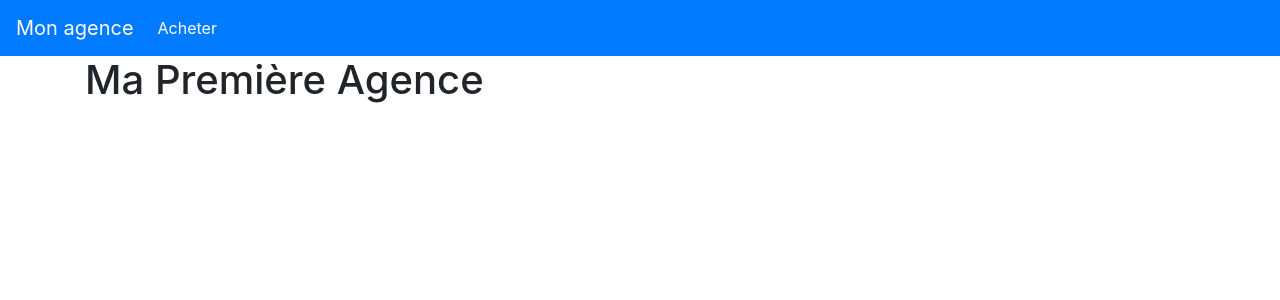
After one commit to riadus69/masuperagence, a Symfony app: template templates/pages/home.html.twig in a window 1280 px wide. The commit adds this page. Shown: the top 300 px of the page. Run offline with Twig, Linux system fonts and the light colour scheme; the template is opened without the code that fills it, so the values that code supplies are empty; some libraries are stand-ins or nearby versions.

Commit message:
#mes premières pages -creation controller -creation route @annot & yml -creation template -ajout biblo bootstrap

```diff
--- a/config/routes.yaml
+++ b/config/routes.yaml
@@ -1,3 +1,7 @@
 #index:
 #    path: /
 #    controller: App\Controller\DefaultController::index
+
+home:
+  path: /
+  controller: App\Controller\HomeController::index
--- a/templates/base.html.twig
+++ b/templates/base.html.twig
@@ -3,10 +3,30 @@
     <head>
         <meta charset="UTF-8">
         <title>{% block title %}Welcome!{% endblock %}</title>
+        <link rel="stylesheet" href="https://stackpath.bootstrapcdn.com/bootstrap/4.5.2/css/bootstrap.min.css" integrity="sha384-JcKb8q3iqJ61gNV9KGb8thSsNjpSL0n8PARn9HuZOnIxN0hoP+VmmDGMN5t9UJ0Z" crossorigin="anonymous">
         {% block stylesheets %}{% endblock %}
     </head>
     <body>
+
+    <nav class="navbar navbar-expand-lg navbar-dark bg-primary">
+        <a class="navbar-brand" href="{{ path('home') }}">Mon agence</a>
+        <button class="navbar-toggler" type="button" data-toggle="collapse" data-target="#navbarSupportedContent" aria-controls="navbarSupportedContent" aria-expanded="false" aria-label="Toggle navigation">
+            <span class="navbar-toggler-icon"></span>
+        </button>
+
+        <div class="collapse navbar-collapse" id="navbarSupportedContent">
+            <ul class="navbar-nav mr-auto">
+                <li class="nav-item active">
+                    <a class="nav-link" href="{{ path('property.index') }}">Acheter</a>
+                </li>
+            </ul>
+        </div>
+    </nav>
+
         {% block body %}{% endblock %}
         {% block javascripts %}{% endblock %}
+        <script src="https://code.jquery.com/jquery-3.5.1.slim.min.js" integrity="sha384-DfXdz2htPH0lsSSs5nCTpuj/zy4C+OGpamoFVy38MVBnE+IbbVYUew+OrCXaRkfj" crossorigin="anonymous"></script>
+        <script src="https://cdn.jsdelivr.net/npm/popper.js@1.16.1/dist/umd/popper.min.js" integrity="sha384-9/reFTGAW83EW2RDu2S0VKaIzap3H66lZH81PoYlFhbGU+6BZp6G7niu735Sk7lN" crossorigin="anonymous"></script>
+        <script src="https://stackpath.bootstrapcdn.com/bootstrap/4.5.2/js/bootstrap.min.js" integrity="sha384-B4gt1jrGC7Jh4AgTPSdUtOBvfO8shuf57BaghqFfPlYxofvL8/KUEfYiJOMMV+rV" crossorigin="anonymous"></script>
     </body>
 </html>
--- /dev/null
+++ b/templates/pages/home.html.twig
@@ -0,0 +1,7 @@
+{% extends 'base.html.twig' %}
+
+{% block body %}
+    <div class="container">
+        <h1>Ma Première Agence</h1>
+    </div>
+{% endblock %}
```
Also changed, not shown: src/Controller/HomeController.php (added, +25 -0 lines), src/Controller/PropertyController.php (added, +21 -0 lines).
